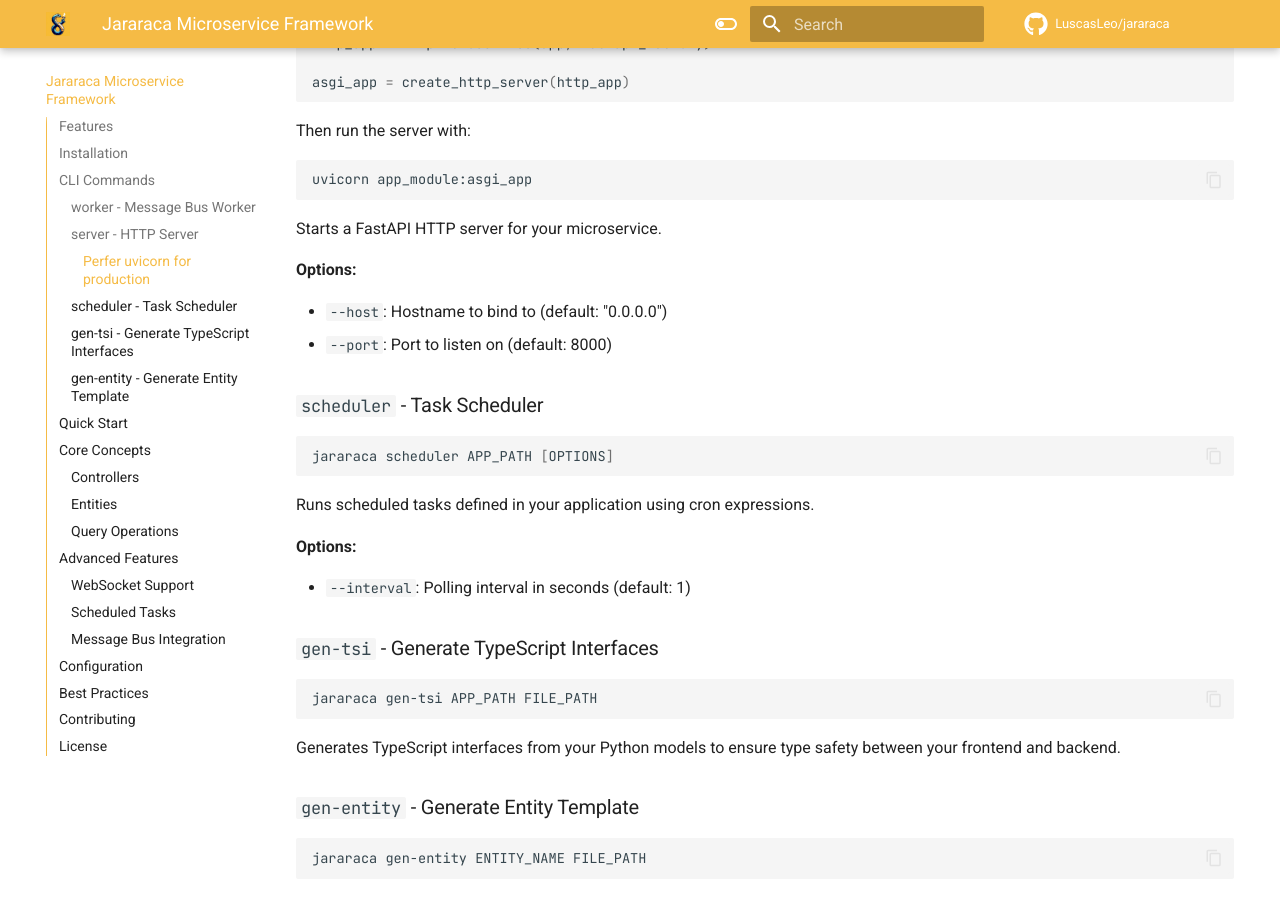
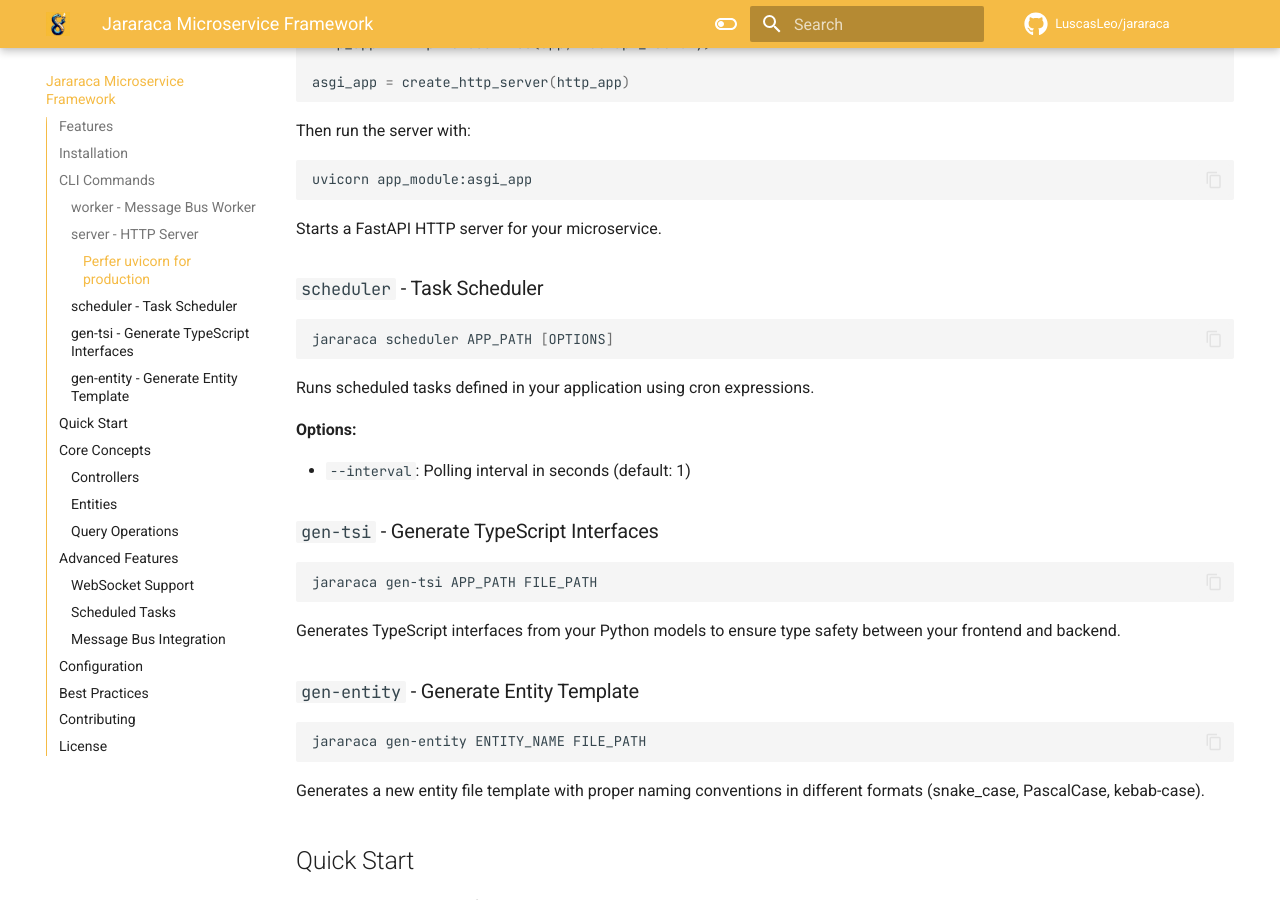
Before and after one commit to LuscasLeo/jararaca, an MkDocs documentation site: the page built from docs/index.md, in a window 1280 px wide and 900 px high, scrolled down 1903 px. Built offline with MkDocs 1.6.1 and Material for MkDocs 9.7.7, drawn with Linux system fonts in a browser that asks for light colours; comment, search, counter and statistics services are not loaded.

Commit message:
Remove unnecessary options section for the HTTP server in documentation

````diff
--- a/docs/index.md
+++ b/docs/index.md
@@ -75,6 +75,7 @@ http_app = HttpMicroservice(app, fastapi_factory)
 
 asgi_app = create_http_server(http_app)
 ```
+
 Then run the server with:
 
 ```bash
@@ -82,11 +83,6 @@ uvicorn app_module:asgi_app
 ```
 
 Starts a FastAPI HTTP server for your microservice.
-
-**Options:**
-
-- `--host`: Hostname to bind to (default: "0.0.0.0")
-- `--port`: Port to listen on (default: 8000)
 
 ### `scheduler` - Task Scheduler
 
````
